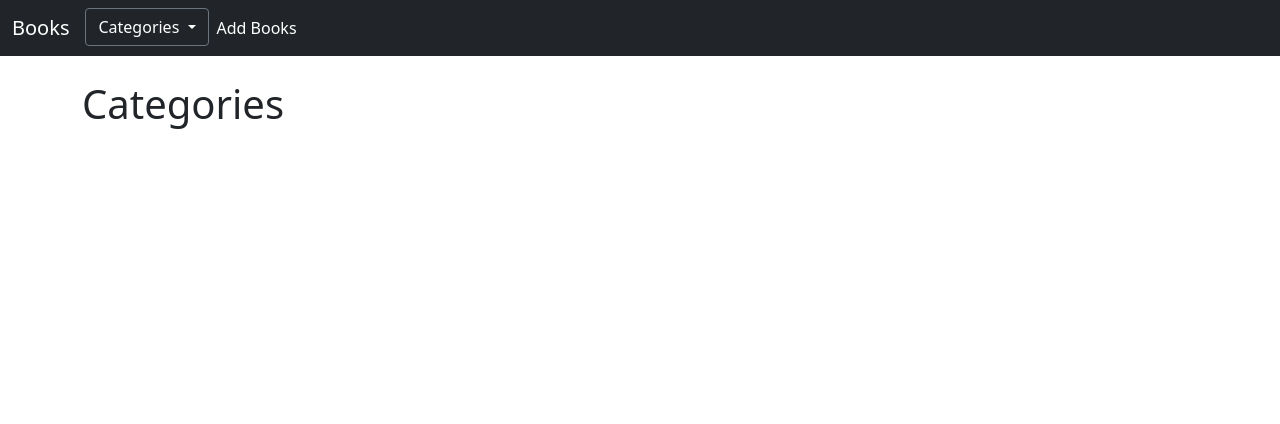
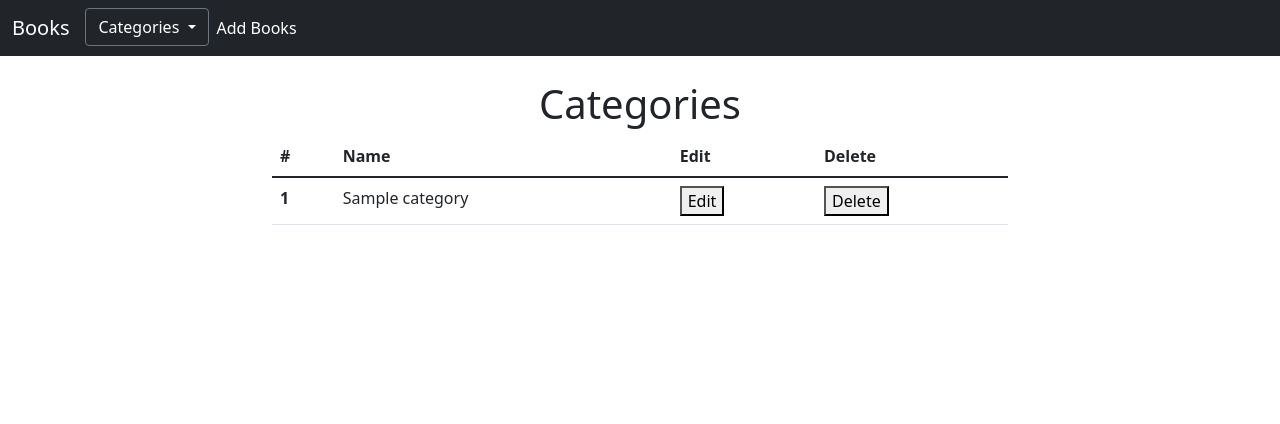
Before and after one commit to UltraViolet33/books-manager, a PHP site: page /public/category in a window 1280 px wide. Shown: the top 424 px of the page. Run offline with PHP 8.4, Linux system fonts and the light colour scheme; tables that the repository leaves empty hold one stand-in row (values such as "Sample post").

Commit message:
display all categories

```diff
--- a/app/controller/Category.php
+++ b/app/controller/Category.php
@@ -11,7 +11,11 @@ class Category extends Controller
      */
     public function index()
     {
-        $this->view('categories/index');
+        $categoryTable = $this->loadModel("CategoryTable");
+        $categories = $categoryTable->getAll();
+        $data['categories'] = $categories;
+        extract($data);
+        $this->view('categories/index', $data);
     }
 
     /**
--- a/app/model/CategoryTable.php
+++ b/app/model/CategoryTable.php
@@ -15,4 +15,15 @@ class CategoryTable
         $query = "INSERT INTO categories (name) VALUES (:name)";
         return $db->write($query, ['name'=>$name]);
     }
+
+    /**
+     * getAll
+     * get al the categories from the BDD
+     * @return array
+     */
+    public function getAll()
+    {
+        $db = Database::getInstance();
+        return  $db->read("SELECT * FROM categories");
+    }
 }
--- a/app/view/categories/index.php
+++ b/app/view/categories/index.php
@@ -1,3 +1,35 @@
 <?php $this->view("layouts/header", $data); ?>
-<h1>Categories</h1>
+<div class="d-flex flex-column justify-content-center h-100">
+  <div class="row justify-content-center">
+    <div class="col-12">
+      <h1 class="text-center">
+        Categories
+      </h1>
+    </div>
+  </div>
+</div>
+<div class="row justify-content-center align-items-center">
+  <div class="col-12 col-md-8">
+    <table class="table">
+      <thead>
+        <tr>
+          <th scope="col">#</th>
+          <th scope="col">Name</th>
+          <th scope="col">Edit</th>
+          <th scope="col">Delete</th>
+        </tr>
+      </thead>
+      <tbody>
+        <?php foreach ($categories as $category) : ?>
+          <tr>
+            <th scope="row"><?= $category->categories_id ?></th>
+            <td><?= $category->name ?></td>
+            <td><button>Edit</button></td>
+            <td><button>Delete</button></td>
+          </tr>
+        <?php endforeach; ?>
+      </tbody>
+    </table>
+  </div>
+</div>
 <?php $this->view("layouts/footer", $data); ?>
```
